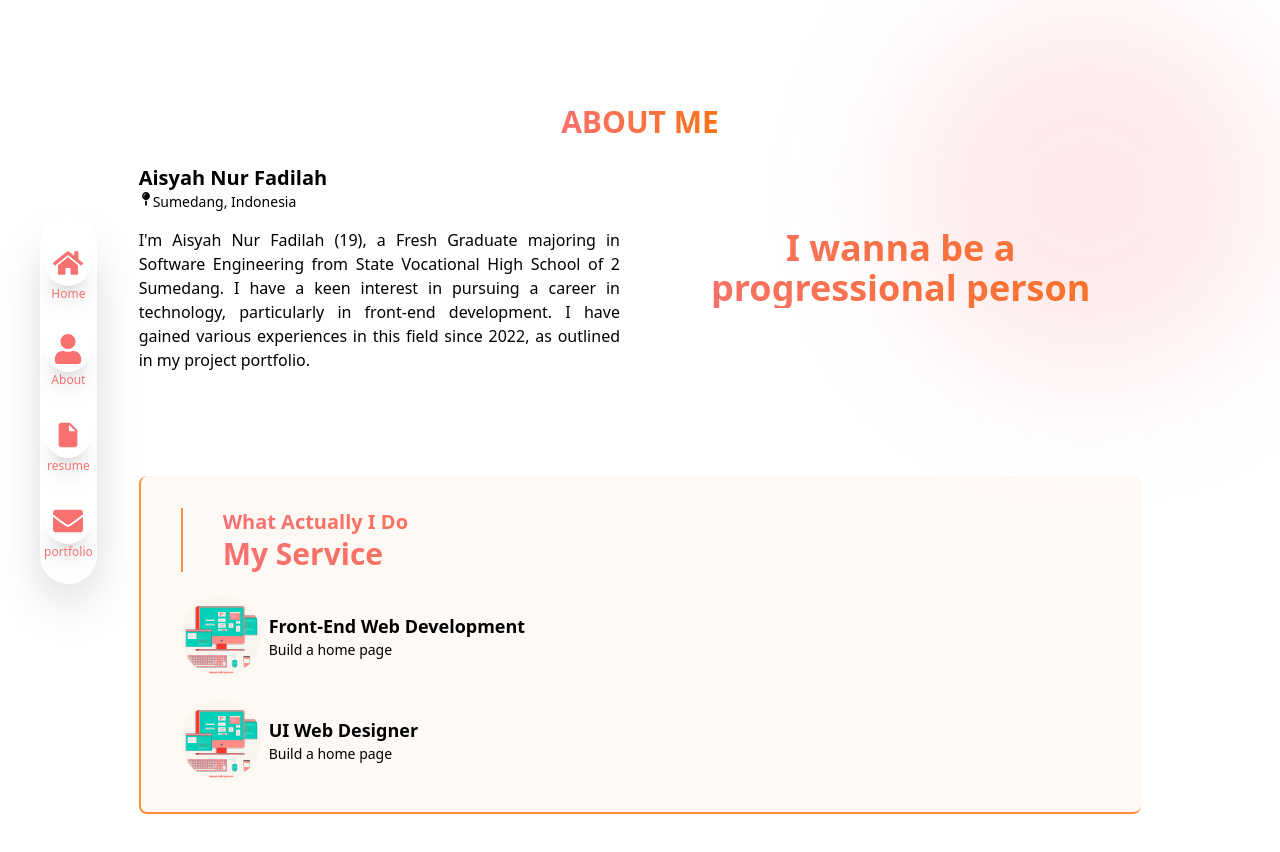
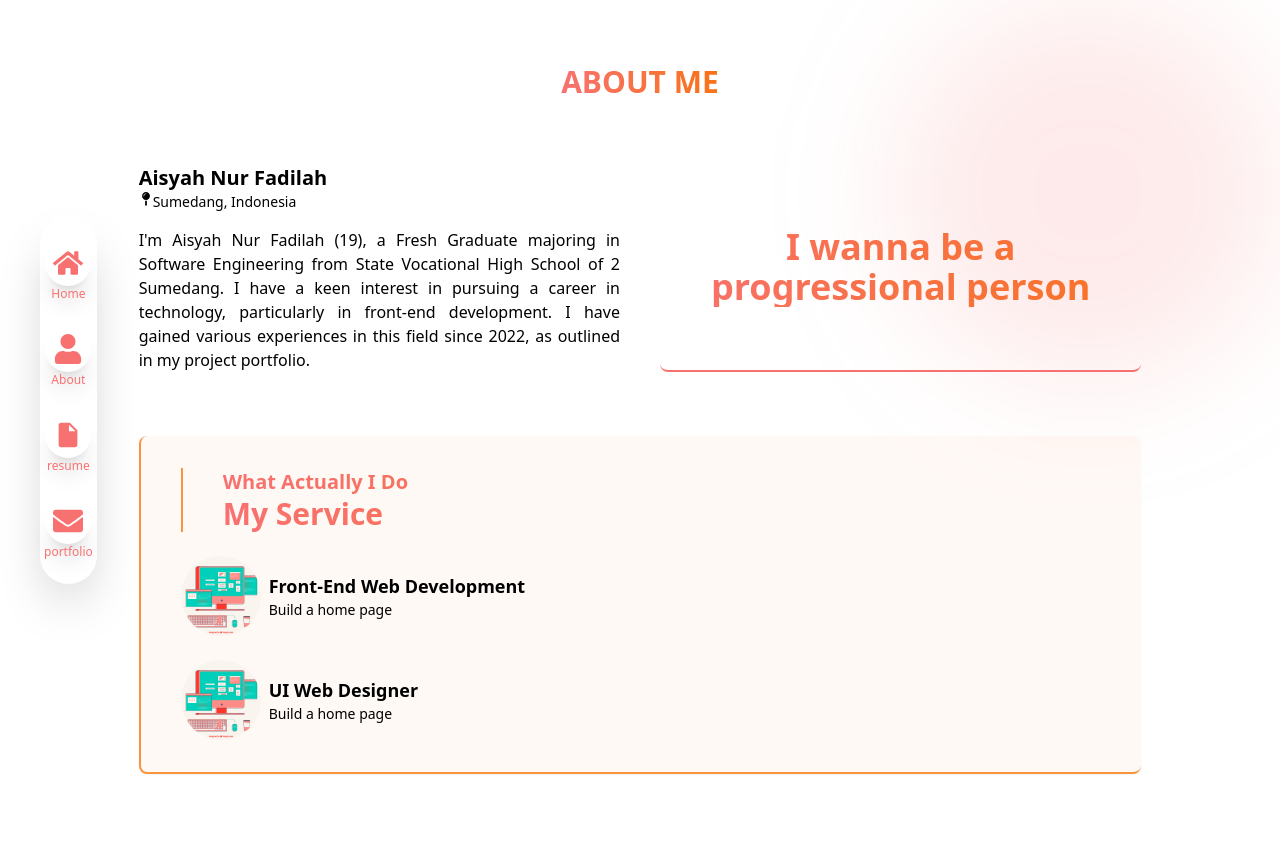
Before and after one commit to isyhfadilah/aisyahnurfadilah, a Next.js app: page /about in a window 1280 px wide. Shown: the top 852 px of the page. Built offline with nearby package versions, Linux system fonts and the light colour scheme; a web font is replaced by a local one.

Commit message:
fix: content in about page

```diff
--- a/src/components/common/sections/about/about.tsx
+++ b/src/components/common/sections/about/about.tsx
@@ -4,12 +4,12 @@ import { FaMapPin } from 'react-icons/fa'
 
 export const AboutDesk = () => {
   return (
-    <section className="py-26" id="about">
+    <section className="py-16" id="about">
       <div className="bg-red/15 md:w-sm md:h-sm rounded-full absolute z-1 top-0 right-0 blur-3xl"></div>
 
       {/* make a tittle */}
-      <div className="flex justify-center">
-        <GradientText text="ABOUT ME" sizes="text-3xl" className="text-center mb-6" />
+      <div className="flex justify-center mb-16">
+        <GradientText text="ABOUT ME" sizes="text-3xl" className="text-center" />
       </div>
 
       <Container className="grid gap-10 md:grid-cols-2 place-content-between justify-between items-center w-full">
@@ -26,7 +26,9 @@ export const AboutDesk = () => {
           </p>
         </div>
 
-        <GradientText text="I wanna be a progressional person" sizes="text-3xl md:text-4xl" className="text-center" />
+        <div className="bg-white md:border-b-2 md:border-b-red rounded-lg h-full flex justify-center items-center">
+          <GradientText text="I wanna be a progressional person" sizes="text-3xl md:text-4xl" className="text-center" />
+        </div>
       </Container>
     </section>
   )
--- a/src/shared/styles/app.css
+++ b/src/shared/styles/app.css
@@ -421,6 +421,8 @@
 .md\:w-xl{width:36rem;}
 .md\:flex{display:flex;}
 .md\:space-x-2xl>:not([hidden])~:not([hidden]){--un-space-x-reverse:0;margin-left:calc(1.5rem * calc(1 - var(--un-space-x-reverse)));margin-right:calc(1.5rem * var(--un-space-x-reverse));}
+.md\:border-b-2{border-bottom-width:2px;}
+.md\:border-b-red{--un-border-opacity:1;--un-border-bottom-opacity:var(--un-border-opacity);border-bottom-color:rgba(248,113,113,var(--un-border-bottom-opacity));}
 .md\:px-10{padding-left:2.5rem;padding-right:2.5rem;}
 .md\:pl-10{padding-left:2.5rem;}
 .md\:text-2xl{font-size:1.5rem;line-height:2rem;}
```
